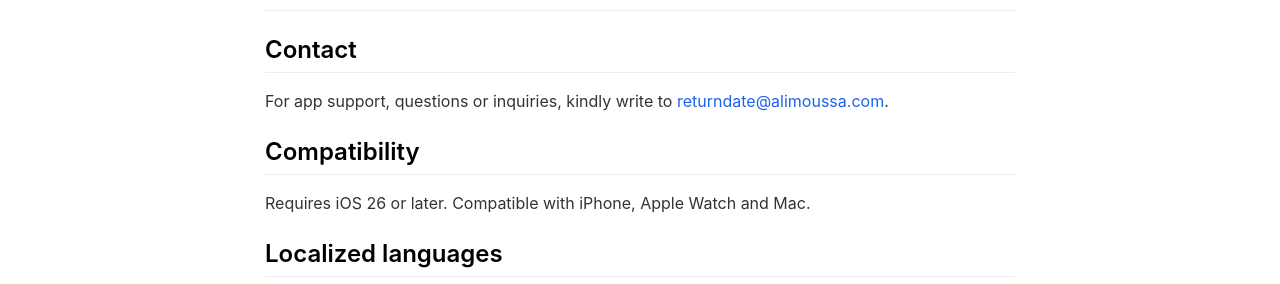
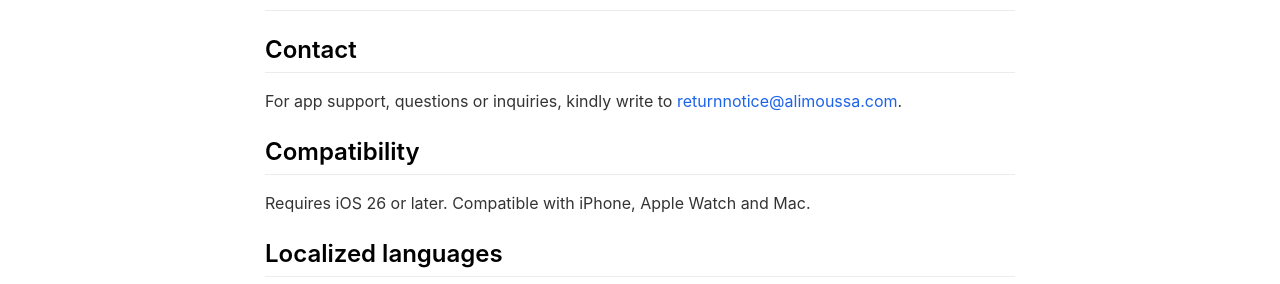
Before and after one commit to aamoussa97/returnnotice-app-landing-page, a Jekyll site: the page built from _pages/support.md, in a window 1280 px wide. Shown: the part 185-469 px from the top of the page. Built offline with Jekyll 4.4.1, drawn with Linux system fonts in a browser that asks for light colours; nearby versions of some CDN libraries.

Commit message:
Change contact email to returnnotice@alimoussa.com

```diff
--- a/_config.yml
+++ b/_config.yml
@@ -20,7 +20,7 @@ enable_smart_app_banner: false # Set to true to show a smart app banner at top o
 your_name: Ali Moussa
 your_link: https://alimoussa.com
 your_city: Copenhagen
-email_address: returndate@alimoussa.com
+email_address: returnnotice@alimoussa.com
 facebook_username:
 instagram_username:
 twitter_username:
--- a/_pages/support.md
+++ b/_pages/support.md
@@ -9,7 +9,7 @@ include_in_footer: true
 
 ## Contact
 
-For app support, questions or inquiries, kindly write to [returndate@alimoussa.com](mailto:returndate@alimoussa.com).
+For app support, questions or inquiries, kindly write to [returnnotice@alimoussa.com](mailto:returnnotice@alimoussa.com).
 
 ## Compatibility
 
```
Also changed, not shown: _pages/privacypolicy-DA.md (+1 -1 lines), _pages/privacypolicy-EN.md (+1 -1 lines).
